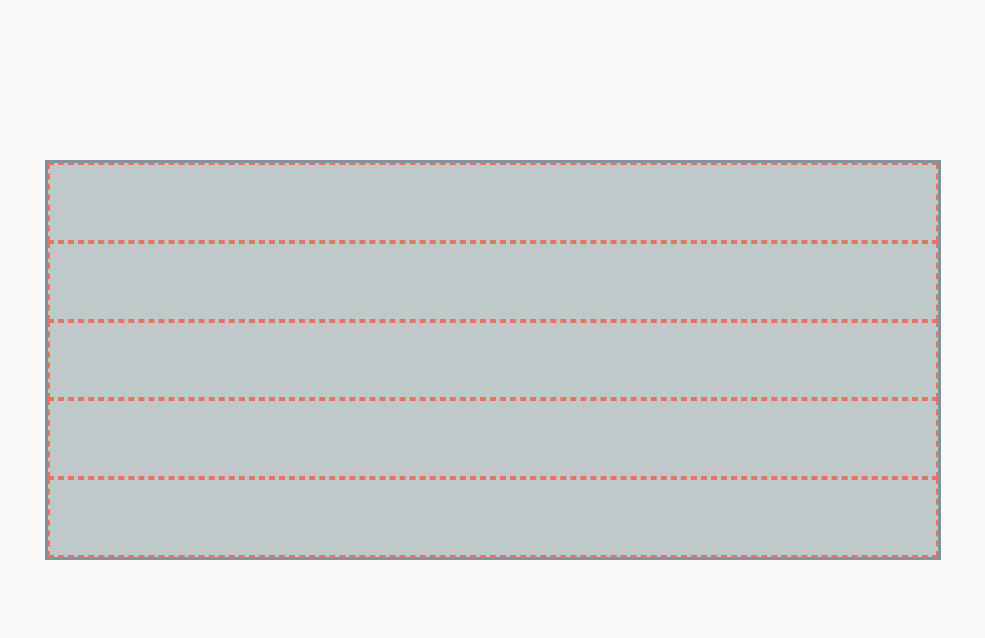
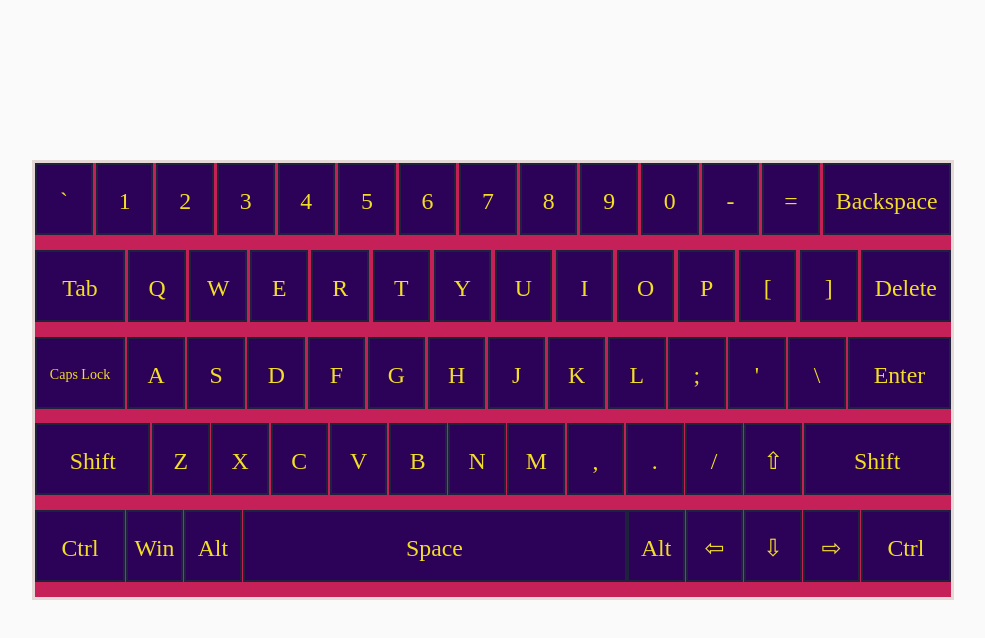
Before and after one commit to bainess/RSS-Virtual-keyboard, a plain HTML site: page index.html in a window 1280 px wide. Shown: the whole page, without its empty margins (147-1132 px from the left). Drawn offline with Linux system fonts and the light colour scheme.

Commit message:
feat: add keyboard design

```diff
--- a/index.js
+++ b/index.js
@@ -4,22 +4,25 @@ const divMainFrame = document.createElement('div');
 divMainFrame.className = 'main-frame';
 document.body.append(divMainFrame);
 
-const divKeyboardLine1 = document.createElement('div');
-divKeyboardLine1.className = 'line-1';
-divMainFrame.append(divKeyboardLine1);
+function createKeys (keyNum) {
+    const keysArr = [];
+    for (let i = 0; i < keyNum; i++) {
+        let key = document.createElement('div');
+        key.className = 'keys';
+        divMainFrame.append(key);
+        keysArr.push(key);
+    }
+    return keysArr;
+}
+const keysArr = createKeys(64);
 
-const divKeyboardLine2 = document.createElement('div');
-divKeyboardLine2.className = 'line-2';
-divMainFrame.append(divKeyboardLine2);
+const keysValues = ['`', '1', '2', '3', '4', '5', '6', '7', '8', '9', '0', '-', '=', 'Backspace',  'Tab', 'Q', 'W', 'E', 'R', 'T', 'Y', 'U', 'I', 'O', 'P', '[', ']', 'Delete', 'Caps Lock', 'A', 'S', 'D', 'F', 'G', 'H', 'J', 'K', 'L', ';', "'", "&#92", 'Enter', 'Shift', 'Z', 'X', 'C', 'V', 'B', 'N', 'M', ',', '.', '/',  '⇧','Shift', 'Ctrl', 'Win', 'Alt', 'Space', 'Alt', '⇦', '⇩', '⇨', 'Ctrl'];
+function nameKeys () {
+    for (let i = 0; i < keysArr.length; i++) {
+        let keyVal = keysValues[i];
+        let key = keysArr[i];
+        key.innerHTML = keyVal;
+    }
 
-const divKeyboardLine3 = document.createElement('div');
-divKeyboardLine3.className = 'line-3';
-divMainFrame.append(divKeyboardLine3);
-
-const divKeyboardLine4 = document.createElement('div');
-divKeyboardLine4.className = 'line-4';
-divMainFrame.append(divKeyboardLine4);
-
-const divKeyboardLine5 = document.createElement('div');
-divKeyboardLine5.className = 'line-5';
-divMainFrame.append(divKeyboardLine5);
+}
+nameKeys();
--- a/style.css
+++ b/style.css
@@ -40,17 +40,64 @@
         background-color: #fafafa;
         overflow: hidden;
     }
-    .main-frame{
+.main-frame{
         position: relative;
-        background-color: #BFC9CA;
-        width: 70vw;
-        height: 50vh;
+        background-color: #C52158;
+        width: 72vw;
+        height: 55vh;
         margin: 20vh auto;
-        border: 3px solid #85929E ;
+        border: 3px solid #E5D9D8 ;
+        display: flex;
+        flex-wrap: wrap;
+        justify-content: space-between;
 
     }
-    .line-1, .line-2, .line-3, .line-4, .line-5 {
-        border: 2px dashed #EC7063;
-        width: 100%;
-        height: 20%;
-    }
+.keys{
+    background-color: #2C0158;
+    width: 4.5vw;
+    height: 9vh;
+    border: 2px solid #1E223D;
+    color: #F2DE27;
+    text-align:center;
+    vertical-align:middle;
+    line-height: 9vh;
+    font-size: 1.7em;
+}
+/*Backspace*/
+.keys:nth-child(14) {
+    width: 10vw;
+}
+/*Tab*/
+.keys:nth-child(15) {
+    width: 7vw;
+}
+/*Delete*/
+.keys:nth-child(28) {
+    width: 7vw;
+}
+/*Caps Lock*/
+.keys:nth-child(29) {
+    width: 7vw;
+    font-size: 1em;
+}
+/*Enter*/
+.keys:nth-child(42) {
+    width: 8vw;
+}
+/*Left Shift*//*Right Shift*/
+.keys:nth-child(43) {
+    width: 9vw;
+}
+.keys:nth-child(55) {
+    width: 11.5vw;
+}
+/*Ctrl*/
+.keys:nth-child(56),
+.keys:nth-child(64) {
+    width: 7vw;
+}
+/*Space*/
+.keys:nth-child(59) {
+    width: 30vw;
+}
+/*Shift*/
```
